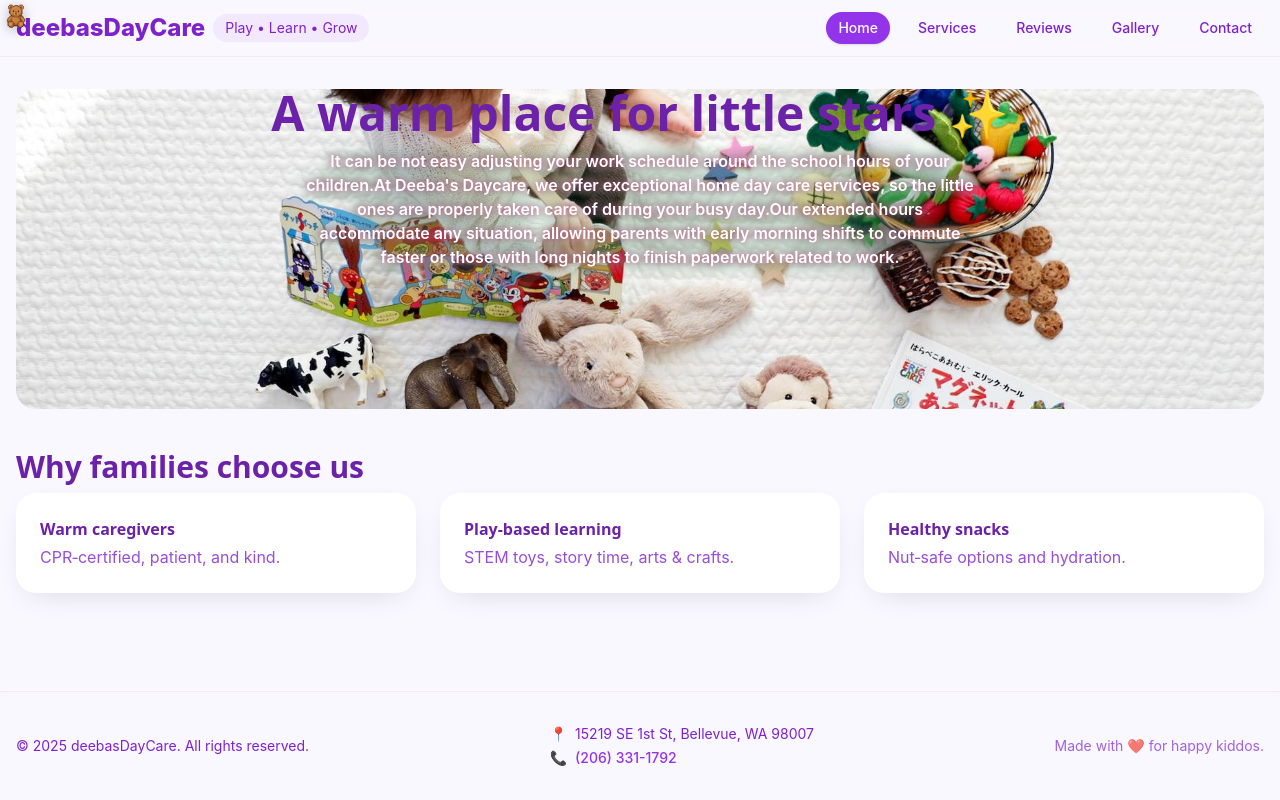
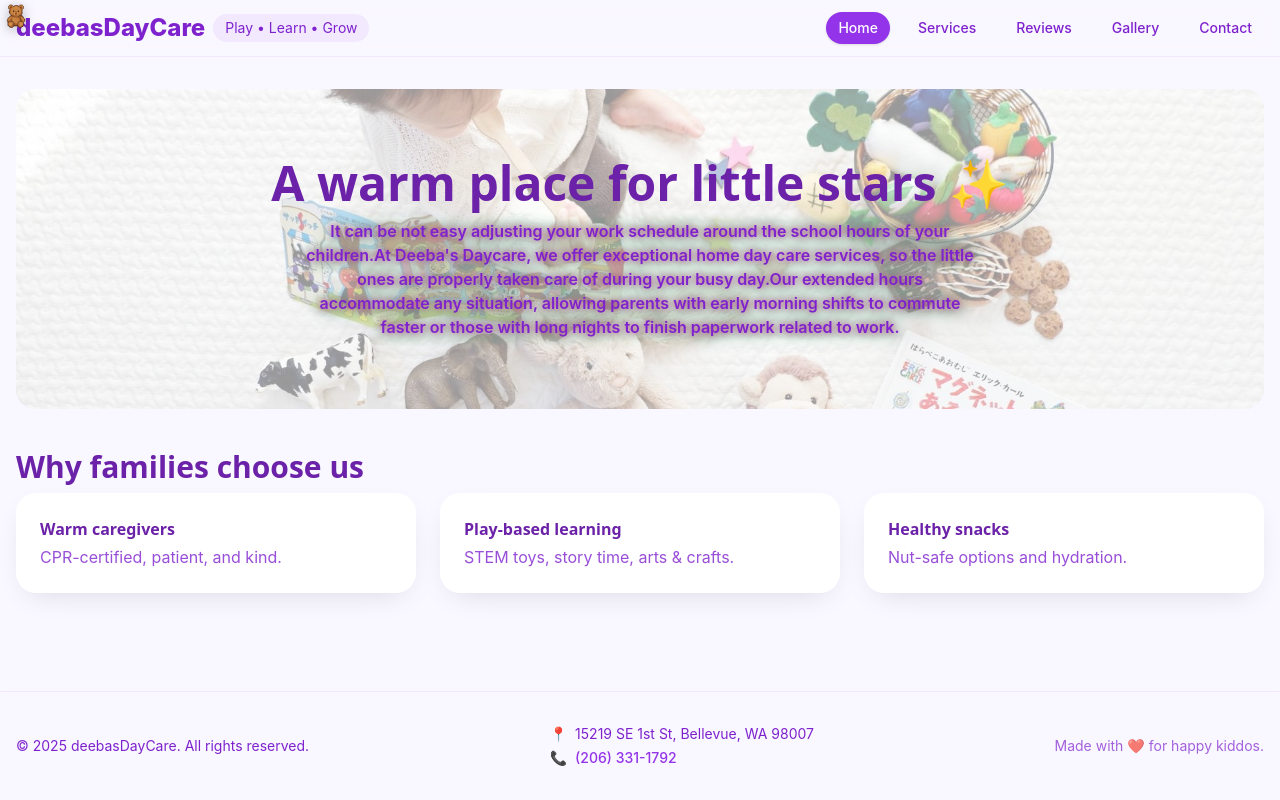
Before and after one commit to mz9201ju/deebasDayCare, a React (Vite) app: page /#/ in a window 1280 px wide. Built offline with nearby package versions, Linux system fonts and the light colour scheme.

Commit message:
updated Services and Home for readability

```diff
--- a/src/pages/Home.jsx
+++ b/src/pages/Home.jsx
@@ -1,26 +1,29 @@
 import Section from '../components/Section'
 import { SITE } from "../lib/config";
 import home from "../assets/home.jpg"; // ⬅️ add this
-
 
 export default function Home() {
     return (
         <div className="space-y-10">
             {/* Hero */}
             <div
-                className="relative rounded-xl2 text-center overflow-hidden bg-white bg-center bg-no-repeat bg-[length:80%] h-80"
+                className="relative rounded-xl2 text-center overflow-hidden bg-center bg-no-repeat h-80"
                 style={{
                     backgroundImage: `url(${home})`,
-                    backgroundSize: "cover", backgroundPosition: "center"
+                    backgroundSize: "cover",
+                    backgroundPosition: "center"
                 }}
             >
-                <div className="absolute inset-0 pointer-events-none bg-white/0" />
-                <div className="relative">
+                {/* 🔥 CHANGED: Added strong fade overlay */}
+                <div className="absolute inset-0 bg-white/60"></div>
+
+                {/* Keep content visible above overlay */}
+                <div className="relative z-10 flex flex-col items-center justify-center h-full">
                     <h1 className="text-4xl sm:text-5xl font-extrabold text-brand-800">
                         {SITE.hero.title}
                     </h1>
                     <p
-                        className="mt-3 text-white font-semibold max-w-2xl mx-auto"
+                        className="mt-3 text-brand-700 font-semibold max-w-2xl mx-auto"
                         style={{
                             textShadow:
                                 "0 0 8px #ff00ff, 0 0 12px #00ffff, 0 0 16px #ff0000, 0 0 20px #00ff00",
@@ -32,14 +35,13 @@ export default function Home() {
                 </div>
             </div>
 
-
             {/* Quick highlights using reusable Section */}
             <Section title="Why families choose us">
                 <div className="grid gap-6 sm:grid-cols-2 lg:grid-cols-3">
                     {[
-                        { t: 'Warm caregivers', d: 'CPR‑certified, patient, and kind.' },
-                        { t: 'Play‑based learning', d: 'STEM toys, story time, arts & crafts.' },
-                        { t: 'Healthy snacks', d: 'Nut‑safe options and hydration.' },
+                        { t: 'Warm caregivers', d: 'CPR-certified, patient, and kind.' },
+                        { t: 'Play-based learning', d: 'STEM toys, story time, arts & crafts.' },
+                        { t: 'Healthy snacks', d: 'Nut-safe options and hydration.' },
                     ].map((x) => (
                         <div key={x.t} className="card">
                             <h3 className="font-bold text-brand-800">{x.t}</h3>
--- a/src/pages/Services.jsx
+++ b/src/pages/Services.jsx
@@ -37,7 +37,7 @@ export default function Services() {
                         }}
                     >
                         {/* ✨ lighter overlay for text readability */}
-                        <div className="absolute inset-0 bg-black/40 transition-all duration-500 group-hover:bg-black/20 group-active:bg-black/20" />
+                        <div className="absolute inset-0 bg-white/80 backdrop-blur-sm transition-all duration-500 group-hover:bg-white/60"></div>
 
                         {/* 🖼️ Zoom on hover/tap */}
                         <div
@@ -51,7 +51,8 @@ export default function Services() {
                         />
 
                         {/* 💬 Text (glows on hover/tap) */}
-                        <div className="relative z-10 p-6 text-center backdrop-blur-[2px]">
+                        {/* Foreground content */}
+                        <div className="relative z-10 p-6 text-center text-white drop-shadow-[0_3px_1px_rgba(0,0,0,1)]">
                             <h3
                                 className="
                   text-3xl font-extrabold text-white transition-all duration-500
@@ -61,10 +62,7 @@ export default function Services() {
                                 {x.t}
                             </h3>
                             <p
-                                className="
-                  mt-3 text-lg font-semibold text-white transition-all duration-500
-                  group-hover:text-glow-rainbow group-active:text-glow-rainbow
-                "
+                                className="text-lg text-white/95 leading-relaxed drop-shadow-[0_2px_8px_rgba(0,0,0,0.9)]"
                             >
                                 {x.d}
                             </p>
```
